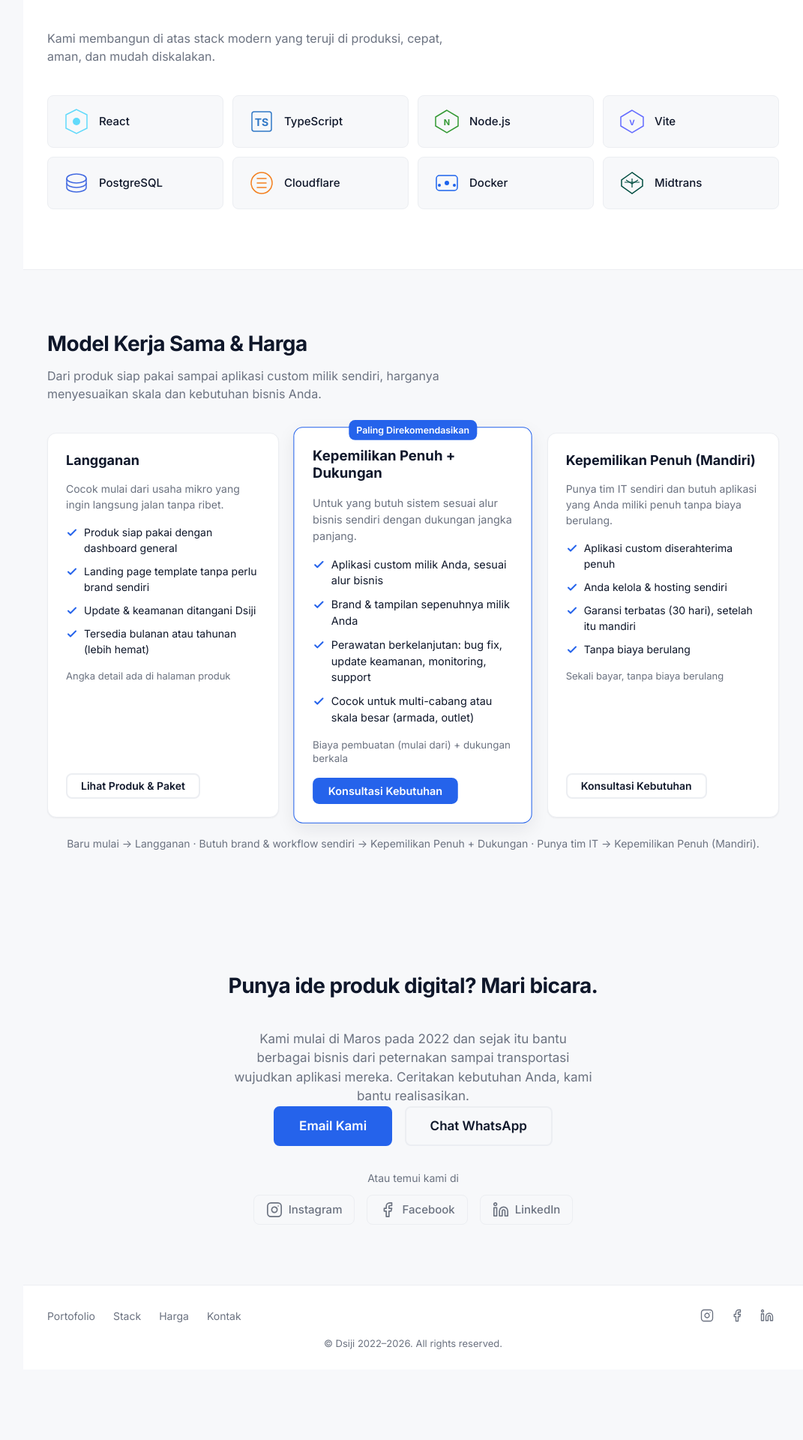
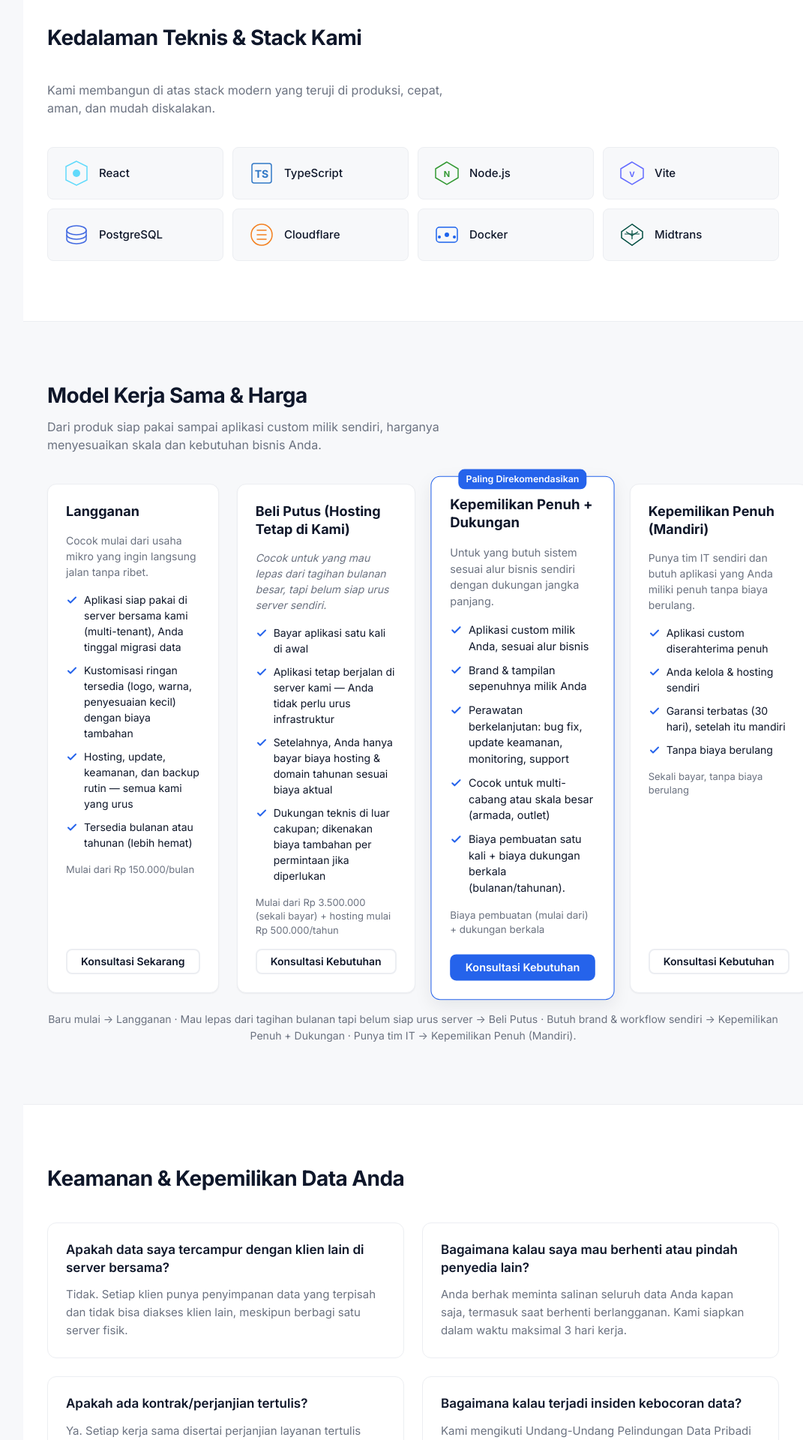
Before and after one commit to Dsiji/dsiji.github.io, a PHP site: page / in a window 1280 px wide. Shown: the part 2040-3960 px from the top of the page at 75% size, without its empty margins (209-1280 px from the left). Before the commit the page ends 3839 px from the top, so only its background shows below. Run offline with PHP 8.4, Linux system fonts and the light colour scheme.

Commit message:
feat: update pricing cards, add data security section, and update SaaS indicators

```diff
--- a/css/style.css
+++ b/css/style.css
@@ -468,7 +468,7 @@ ul { list-style: none; }
 
 .pricing__grid {
   display: grid;
-  grid-template-columns: repeat(3, 1fr);
+  grid-template-columns: repeat(4, 1fr);
   gap: 1.5rem;
   align-items: stretch;
 }
@@ -555,6 +555,46 @@ ul { list-style: none; }
   color: var(--muted);
   margin-top: 1.5rem;
   line-height: 1.6;
+}
+
+/* ========================================
+   Keamanan Data / FAQ
+   ======================================== */
+.faq__grid {
+  display: grid;
+  grid-template-columns: repeat(2, 1fr);
+  gap: 1.5rem;
+}
+
+.faq__item {
+  background: var(--surface);
+  border: 1px solid var(--border);
+  border-radius: var(--radius-md);
+  padding: 1.5rem;
+  display: flex;
+  flex-direction: column;
+  gap: .75rem;
+}
+
+.faq__question {
+  font-size: 1.0625rem;
+  font-weight: 600;
+  color: var(--text);
+  line-height: 1.4;
+}
+
+.faq__answer {
+  font-size: .9375rem;
+  color: var(--muted);
+  line-height: 1.6;
+}
+
+.card__tenant-note {
+  font-size: .8125rem;
+  color: var(--muted);
+  margin-top: .25rem;
+  margin-bottom: .25rem;
+  line-height: 1.4;
 }
 
 /* ========================================
@@ -679,7 +719,7 @@ ul { list-style: none; }
     grid-template-columns: repeat(2, 1fr);
   }
   .pricing__grid {
-    grid-template-columns: 1fr;
+    grid-template-columns: repeat(2, 1fr);
   }
   .pricing-card--featured {
     transform: none;
@@ -690,6 +730,12 @@ ul { list-style: none; }
    Responsive — <= 640px (mobile)
    ======================================== */
 @media (max-width: 640px) {
+  .pricing__grid {
+    grid-template-columns: 1fr;
+  }
+  .faq__grid {
+    grid-template-columns: 1fr;
+  }
   .hero__title {
     font-size: 2rem;
   }
--- a/index.html
+++ b/index.html
@@ -317,6 +317,9 @@
                                 <span class="card__tag"
                                     >SaaS &bull; Operasional</span
                                 >
+                                <p class="card__tenant-note">
+                                    Dipakai beberapa peternak sekaligus dalam satu platform berlangganan.
+                                </p>
                                 <a
                                     href="https://eggies.halozy.my.id"
                                     target="_blank"
@@ -351,6 +354,9 @@
                                 <span class="card__tag"
                                     >SaaS &bull; Agritech</span
                                 >
+                                <p class="card__tenant-note">
+                                    Dipakai beberapa peternak sekaligus dalam satu platform berlangganan.
+                                </p>
                                 <a
                                     href="https://fisky.halozy.my.id"
                                     target="_blank"
@@ -815,7 +821,7 @@
                                             stroke-linejoin="round"
                                         />
                                     </svg>
-                                    Produk siap pakai dengan dashboard general
+                                    Aplikasi siap pakai di server bersama kami (multi-tenant), Anda tinggal migrasi data
                                 </li>
                                 <li>
                                     <svg
@@ -833,8 +839,7 @@
                                             stroke-linejoin="round"
                                         />
                                     </svg>
-                                    Landing page template tanpa perlu brand
-                                    sendiri
+                                    Kustomisasi ringan tersedia (logo, warna, penyesuaian kecil) dengan biaya tambahan
                                 </li>
                                 <li>
                                     <svg
@@ -852,7 +857,7 @@
                                             stroke-linejoin="round"
                                         />
                                     </svg>
-                                    Update &amp; keamanan ditangani Dsiji
+                                    Hosting, update, keamanan, dan backup rutin &mdash; semua kami yang urus
                                 </li>
                                 <li>
                                     <svg
@@ -874,12 +879,103 @@
                                 </li>
                             </ul>
                             <p class="pricing-card__price">
-                                Angka detail ada di halaman produk
+                                Mulai dari Rp 150.000/bulan
                             </p>
                             <a
-                                href="#portfolio"
+                                href="#contact"
                                 class="btn btn--small btn--outline"
-                                >Lihat Produk &amp; Paket</a
+                                >Konsultasi Sekarang</a
+                            >
+                        </article>
+
+                        <article class="card pricing-card">
+                            <h3 class="pricing-card__name">
+                                Beli Putus (Hosting Tetap di Kami)
+                            </h3>
+                            <p class="pricing-card__for">
+                                <em>Cocok untuk yang mau lepas dari tagihan bulanan besar, tapi belum siap urus server sendiri.</em>
+                            </p>
+                            <ul class="pricing-card__list">
+                                <li>
+                                    <svg
+                                        width="16"
+                                        height="16"
+                                        viewBox="0 0 16 16"
+                                        fill="none"
+                                        aria-hidden="true"
+                                    >
+                                        <path
+                                            d="M3 8.5L6 11.5L13 4.5"
+                                            stroke="currentColor"
+                                            stroke-width="2"
+                                            stroke-linecap="round"
+                                            stroke-linejoin="round"
+                                        />
+                                    </svg>
+                                    Bayar aplikasi satu kali di awal
+                                </li>
+                                <li>
+                                    <svg
+                                        width="16"
+                                        height="16"
+                                        viewBox="0 0 16 16"
+                                        fill="none"
+                                        aria-hidden="true"
+                                    >
+                                        <path
+                                            d="M3 8.5L6 11.5L13 4.5"
+                                            stroke="currentColor"
+                                            stroke-width="2"
+                                            stroke-linecap="round"
+                                            stroke-linejoin="round"
+                                        />
+                                    </svg>
+                                    Aplikasi tetap berjalan di server kami &mdash; Anda tidak perlu urus infrastruktur
+                                </li>
+                                <li>
+                                    <svg
+                                        width="16"
+                                        height="16"
+                                        viewBox="0 0 16 16"
+                                        fill="none"
+                                        aria-hidden="true"
+                                    >
+                                        <path
+                                            d="M3 8.5L6 11.5L13 4.5"
+                                            stroke="currentColor"
+                                            stroke-width="2"
+                                            stroke-linecap="round"
+                                            stroke-linejoin="round"
+                                        />
+                                    </svg>
+                                    Setelahnya, Anda hanya bayar biaya hosting &amp; domain tahunan sesuai biaya aktual
+                                </li>
+                                <li>
+                                    <svg
+                                        width="16"
+                                        height="16"
+                                        viewBox="0 0 16 16"
+                                        fill="none"
+                                        aria-hidden="true"
+                                    >
+                                        <path
+                                            d="M3 8.5L6 11.5L13 4.5"
+                                            stroke="currentColor"
+                                            stroke-width="2"
+                                            stroke-linecap="round"
+                                            stroke-linejoin="round"
+                                        />
+                                    </svg>
+                                    Dukungan teknis di luar cakupan; dikenakan biaya tambahan per permintaan jika diperlukan
+                                </li>
+                            </ul>
+                            <p class="pricing-card__price">
+                                Mulai dari Rp 3.500.000 (sekali bayar) + hosting mulai Rp 500.000/tahun
+                            </p>
+                            <a
+                                href="#contact"
+                                class="btn btn--small btn--outline"
+                                >Konsultasi Kebutuhan</a
                             >
                         </article>
 
@@ -971,6 +1067,24 @@
                                     </svg>
                                     Cocok untuk multi-cabang atau skala besar
                                     (armada, outlet)
+                                </li>
+                                <li>
+                                    <svg
+                                        width="16"
+                                        height="16"
+                                        viewBox="0 0 16 16"
+                                        fill="none"
+                                        aria-hidden="true"
+                                    >
+                                        <path
+                                            d="M3 8.5L6 11.5L13 4.5"
+                                            stroke="currentColor"
+                                            stroke-width="2"
+                                            stroke-linecap="round"
+                                            stroke-linejoin="round"
+                                        />
+                                    </svg>
+                                    Biaya pembuatan satu kali + biaya dukungan berkala (bulanan/tahunan).
                                 </li>
                             </ul>
                             <p class="pricing-card__price">
@@ -1078,11 +1192,61 @@
                     </div>
 
                     <p class="pricing__guide">
-                        Baru mulai &rarr; Langganan &middot; Butuh brand &amp;
-                        workflow sendiri &rarr; Kepemilikan Penuh + Dukungan
-                        &middot; Punya tim IT &rarr; Kepemilikan Penuh
-                        (Mandiri).
+                        Baru mulai &rarr; Langganan &middot; Mau lepas dari tagihan bulanan tapi belum siap urus server &rarr; Beli Putus &middot; Butuh brand &amp; workflow sendiri &rarr; Kepemilikan Penuh + Dukungan &middot; Punya tim IT &rarr; Kepemilikan Penuh (Mandiri).
                     </p>
+                </div>
+            </section>
+
+            <!-- KEAMANAN & KEPEMILIKAN DATA -->
+            <section
+                class="section section--alt"
+                id="keamanan-data"
+                aria-labelledby="keamanan-title"
+            >
+                <div class="section__inner">
+                    <div class="section__header">
+                        <h2 class="section__title" id="keamanan-title">
+                            Keamanan &amp; Kepemilikan Data Anda
+                        </h2>
+                    </div>
+
+                    <div class="faq__grid">
+                        <article class="faq__item">
+                            <h3 class="faq__question">
+                                Apakah data saya tercampur dengan klien lain di server bersama?
+                            </h3>
+                            <p class="faq__answer">
+                                Tidak. Setiap klien punya penyimpanan data yang terpisah dan tidak bisa diakses klien lain, meskipun berbagi satu server fisik.
+                            </p>
+                        </article>
+
+                        <article class="faq__item">
+                            <h3 class="faq__question">
+                                Bagaimana kalau saya mau berhenti atau pindah penyedia lain?
+                            </h3>
+                            <p class="faq__answer">
+                                Anda berhak meminta salinan seluruh data Anda kapan saja, termasuk saat berhenti berlangganan. Kami siapkan dalam waktu maksimal 3 hari kerja.
+                            </p>
+                        </article>
+
+                        <article class="faq__item">
+                            <h3 class="faq__question">
+                                Apakah ada kontrak/perjanjian tertulis?
+                            </h3>
+                            <p class="faq__answer">
+                                Ya. Setiap kerja sama disertai perjanjian layanan tertulis yang mengatur kepemilikan data, tingkat layanan, dan hak Anda sebagai klien.
+                            </p>
+                        </article>
+
+                        <article class="faq__item">
+                            <h3 class="faq__question">
+                                Bagaimana kalau terjadi insiden kebocoran data?
+                            </h3>
+                            <p class="faq__answer">
+                                Kami mengikuti Undang-Undang Pelindungan Data Pribadi (UU PDP). Jika terjadi insiden yang wajib dilaporkan, Anda akan diberi tahu maksimal 3x24 jam sejak insiden diketahui.
+                            </p>
+                        </article>
+                    </div>
                 </div>
             </section>
 
```
